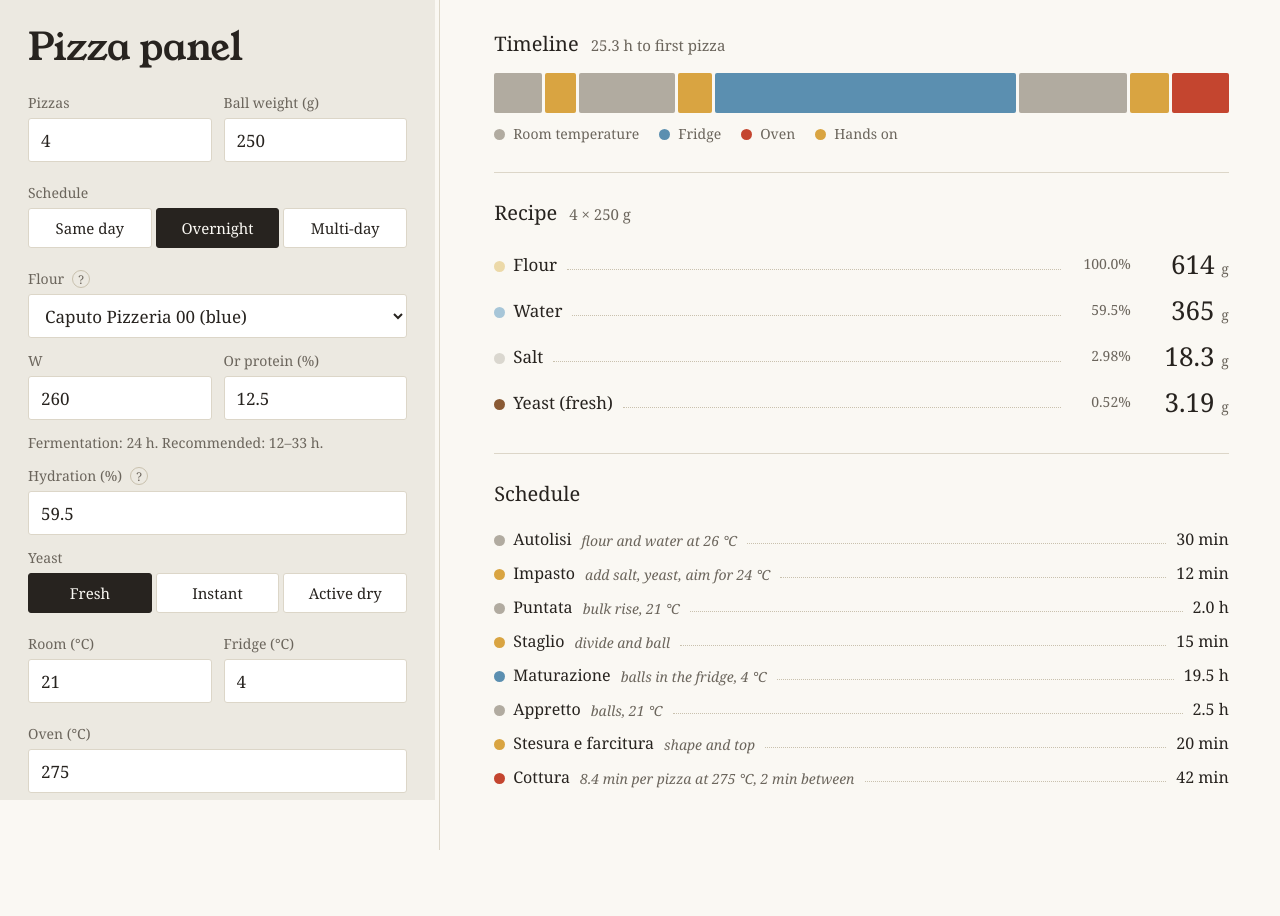
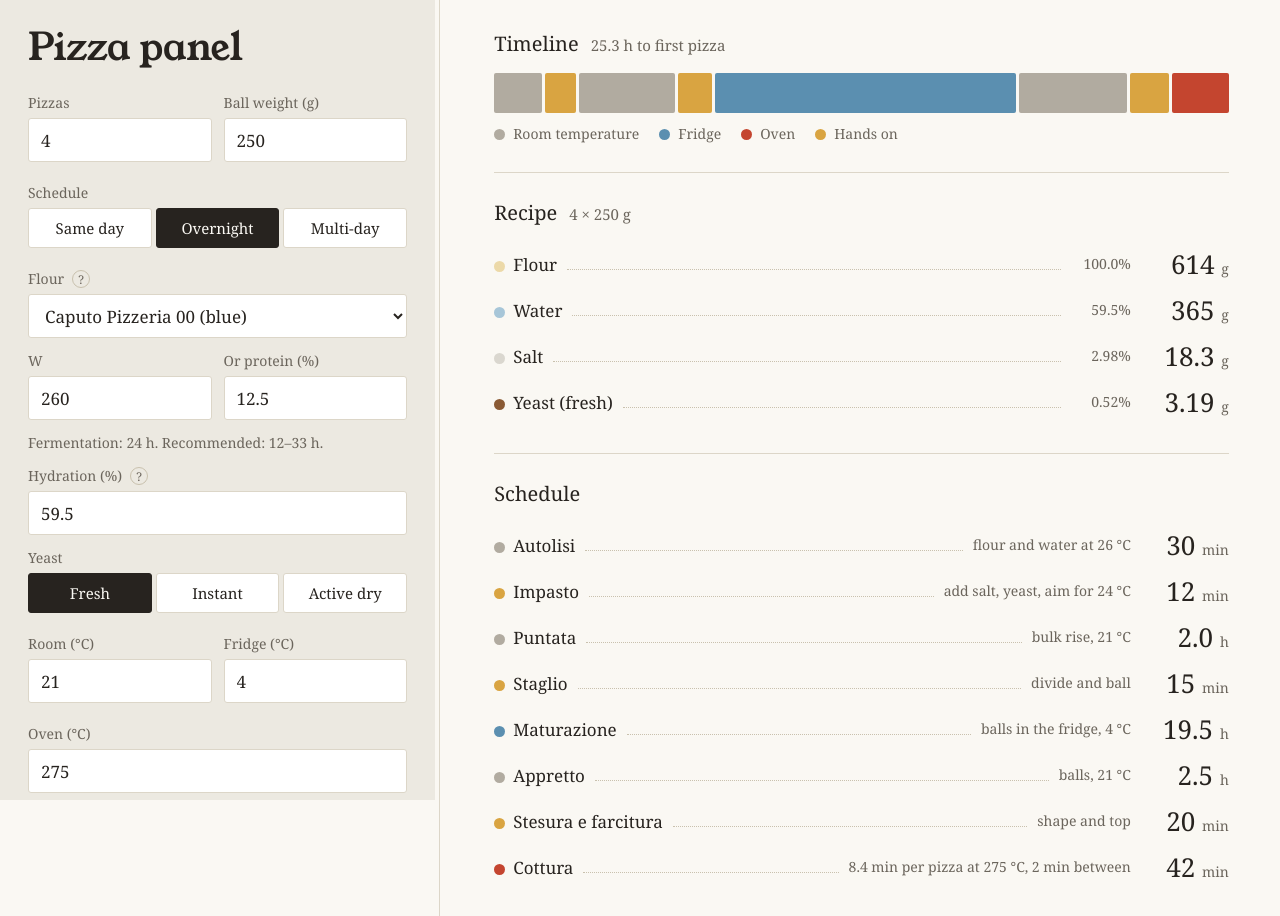
Before and after one commit to Nodo1221/Pizza-panel, a React (Vite) app: page / in a window 1280 px wide. Shown: the top 916 px of the page. Before the commit the page ends 850 px from the top, so only its background shows below. Built offline with nearby package versions, Linux system fonts and the light colour scheme.

Commit message:
Light v14: Schedule rows use the Recipe row style

```diff
--- a/src/App.tsx
+++ b/src/App.tsx
@@ -9,6 +9,7 @@ type S = Omit<Inputs, 'w' | 'wEst' | 'oilPct' | 'sugarPct'> & { flourId: string;
 
 type NumKey = Exclude<LimitKey, 'oilPct' | 'sugarPct'>
 
+const durParts = (m: number): [string, string] => (m >= 90 ? [(m / 60).toFixed(1), 'h'] : [String(Math.round(m)), 'min'])
 const dur = (m: number) => (m >= 90 ? `${(m / 60).toFixed(1)} h` : `${Math.round(m)} min`)
 
 const init: S = {
@@ -337,16 +338,17 @@ export default function App() {
 
         <section>
           <div className="hd"><h2>Schedule</h2></div>
-          {r.stages.map(x => (
-            <div className="item" key={x.label}>
-              <div className="line">
+          {r.stages.map(x => {
+            const [v, u] = durParts(x.min)
+            return (
+              <div className="line big" key={x.label}>
                 <b><i className="sw" style={{ background: `var(--${x.kind})` }} />{x.label}</b>
-                <em>{x.note}</em>
                 <span className="dots" />
-                <span>{dur(x.min)}</span>
+                <small>{x.note}</small>
+                <strong>{v} <em>{u}</em></strong>
               </div>
-            </div>
-          ))}
+            )
+          })}
         </section>
       </main>
     </div>
--- a/src/core/dough.ts
+++ b/src/core/dough.ts
@@ -210,7 +210,7 @@ export function compute(raw: Inputs) {
       kind: 'oven',
       start: -60 * M,
       min: 60,
-      note: 'oven on high with the stone or steel',
+      note: 'with the stone or steel',
       overlap: true,
     })
   stages.sort((a, b) => a.start - b.start)
--- a/src/index.css
+++ b/src/index.css
@@ -131,10 +131,6 @@ input[aria-invalid='true'] { border-color: var(--alert); }
 .big em { font-size: 14px; font-style: normal; color: var(--mute); }
 section > .hint { margin-top: 12px; }
 
-.item { padding: 5px 0; }
-.item .line { font-size: 16px; }
-.item b { white-space: nowrap; }
-.item em { font-size: 14px; color: var(--mute); }
 
 @media (max-width: 860px) {
   .app { grid-template-columns: 1fr; }
```
